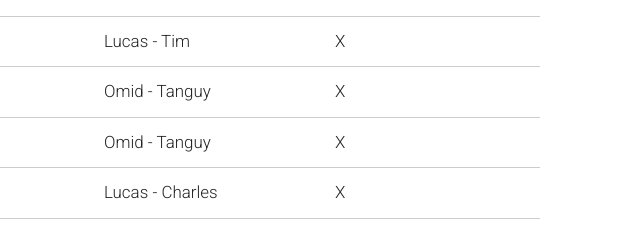
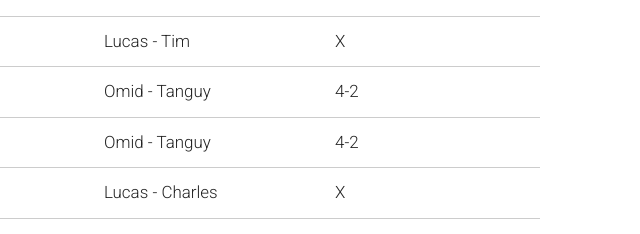
Before and after one commit to tournoisfifa18/tournoisfifa18.github.io, a plain HTML site: page page1.html in a window 1280 px wide. Shown: the part 1633-1867 px from the top of the page, 640-1280 px from the left. Drawn offline with Linux system fonts and the light colour scheme; files whose address does not match are found by name.

Commit message:
Update page1.html

```diff
--- a/page1.html
+++ b/page1.html
@@ -261,12 +261,12 @@
 
 
 
-              <td class="body-item mbr-fonts-style display-7"><strong>Omid</strong></td><td class="body-item mbr-fonts-style display-7">Julien - Omid</td><td class="body-item mbr-fonts-style display-7">X</td><td class="body-item mbr-fonts-style display-7">Omid - Tanguy</td><td class="body-item mbr-fonts-style display-7">X</td></tr><tr>
+              <td class="body-item mbr-fonts-style display-7"><strong>Omid</strong></td><td class="body-item mbr-fonts-style display-7">Julien - Omid</td><td class="body-item mbr-fonts-style display-7">X</td><td class="body-item mbr-fonts-style display-7">Omid - Tanguy</td><td class="body-item mbr-fonts-style display-7">4-2</td></tr><tr>
 
 
 
 
-              <td class="body-item mbr-fonts-style display-7"><strong>Tanguy</strong></td><td class="body-item mbr-fonts-style display-7">Joseph - Tanguy</td><td class="body-item mbr-fonts-style display-7">1-1</td><td class="body-item mbr-fonts-style display-7">Omid - Tanguy</td><td class="body-item mbr-fonts-style display-7">X</td></tr><tr>
+              <td class="body-item mbr-fonts-style display-7"><strong>Tanguy</strong></td><td class="body-item mbr-fonts-style display-7">Joseph - Tanguy</td><td class="body-item mbr-fonts-style display-7">1-1</td><td class="body-item mbr-fonts-style display-7">Omid - Tanguy</td><td class="body-item mbr-fonts-style display-7">4-2</td></tr><tr>
 
 
 
```
